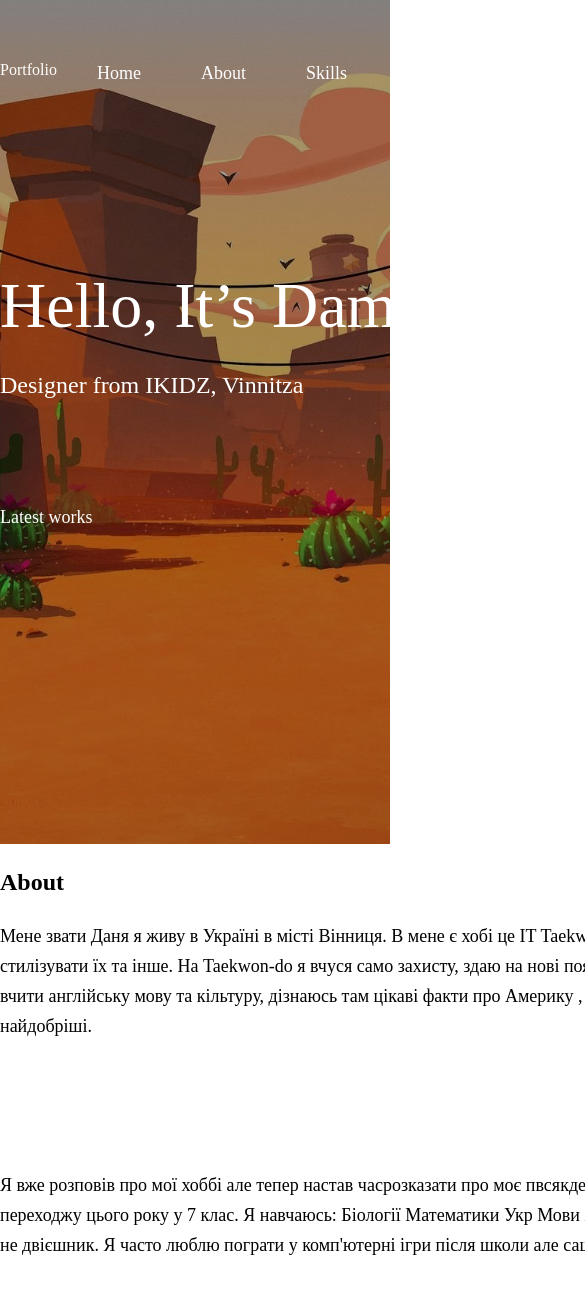
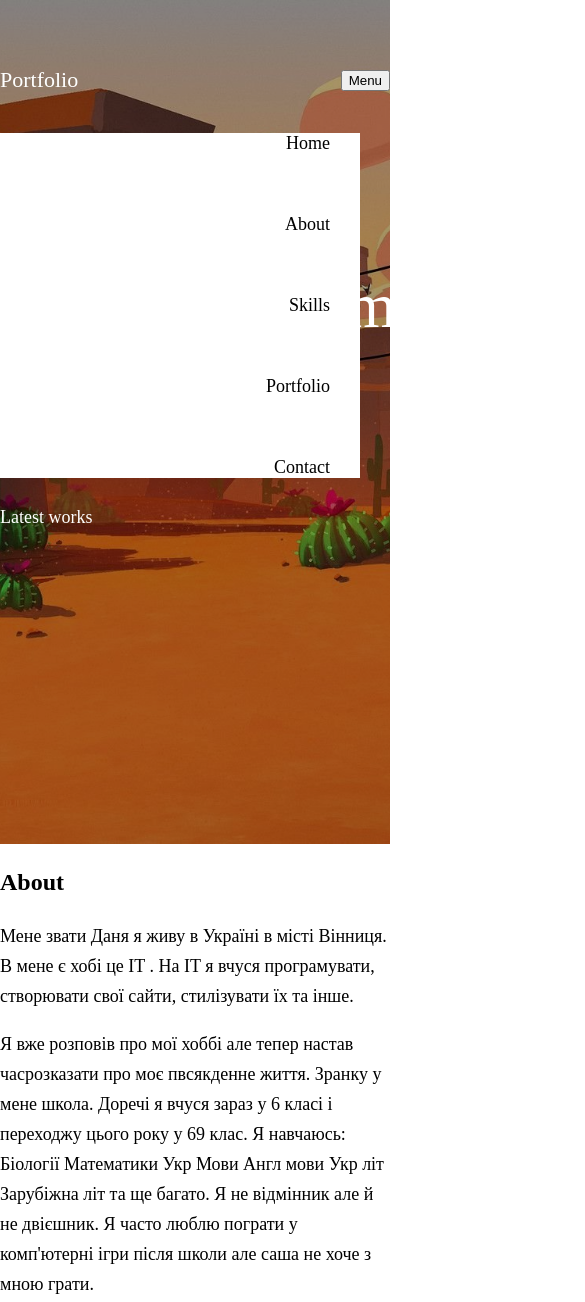
Before and after one commit to roo123fre/ikidz-portfolio, a plain HTML site: page index.html in a window 390 px wide. Shown: the top 1302 px of the page, 585 px wide, since content can reach past the window. Drawn offline with Linux system fonts and the light colour scheme.

Commit message:
added js file and menu button

```diff
--- a/index.html
+++ b/index.html
@@ -1,29 +1,42 @@
 <!DOCTYPE html>
 <html lang="en">
   <head>
-    <meta charset="UTF-8">
-    <meta http-equiv="X-UA-Compatible" content="IE=edge">
-    <meta name="viewport" content="width=device-width, initial-scale=1.0">
+    <meta charset="UTF-8" />
+    <meta http-equiv="X-UA-Compatible" content="IE=edge" />
+    <meta name="viewport" content="width=device-width, initial-scale=1.0" />
     <title>Document</title>
-    <link type="text/css" rel="stylesheet" href="/style.css">
+    <link type="text/css" rel="stylesheet" href="./style.css" />
   </head>
   <body>
     <header class="header countainer">
+      <nav class="header__nav">
+        <a class="header__nav-link" href="#">
           <p class="header_portfolio">Portfolio</p>
-        <nav>
-            <ul class="header_nav-list">
-                <li class="header_nav_item">Home</li>
-                <li class="header_nav_item">About</li>
-                <li class="header_nav_item">Skills</li>
-                <li class="header_nav_item">Portfolio</li>
-                <li class="header_nav_item">Contact</li>
+        </a>
+        <ul class="header__nav-list active">
+          <li class="header_nav_item">
+            <a class="header__nav-link" href="#"> Home</a>
+          </li>
+          <li class="header_nav_item">
+            <a class="header__nav-link" href="#"> About </a>
+          </li>
+          <li class="header_nav_item">
+            <a class="header__nav-link" href="#"> Skills </a>
+          </li>
+          <li class="header_nav_item">
+            <a class="header__nav-link" href="#"> Portfolio </a>
+          </li>
+          <li class="header_nav_item">
+            <a class="header__nav-link" href="#"> Contact </a>
+          </li>
         </ul>
+        <button class="menu" href="#">Menu</button>
       </nav>
     </header>
     <section class="hero">
       <div class="countainer">
         <h1 class="hero_title">Hello, It’s Damn Daniel</h1>
-        <p class="hero_subtitle">Designer from IKIDZ, Vinnitza</p>
+        <p class="hero_subtitle">End developer from IKIDZ, Vinnitza</p>
         <a class="hero_link" href="#">Latest works</a>
       </div>
     </section>
@@ -31,15 +44,21 @@
       <div class="countainer">
         <h3 class="title">About</h3>
         <p class="text__about">
-               Мене звати Даня я живу в Україні в місті Вінниця. В мене є хобі це IT Taekwon-do Flash. На IT я вчуся програмувати, створювати свої сайти, стилізувати їх та інше.
-               На Taekwon-do я вчуся само захисту, здаю на нові пояси, вивчаю нові удари та інше. На Flash я ходжу для того щоб вчити англійську мову та кільтуру, дізнаюсь там цікаві факти про Америку , Британію на інші країни а ще там усі завжди раді та вчителі найдобріші.
+          Мене звати Даня я живу в Україні в місті Вінниця. В мене є хобі це IT
+          . На IT я вчуся програмувати, створювати свої сайти, стилізувати їх та
+          інше.
         </p>
         <p class="text__about">
-                Я вже розповів про мої хоббі але тепер настав часрозказати про моє пвсякденне життя. Зранку у мене школа. Доречі я вчуся зараз у 6 класі і переходжу цього року у 7 клас.
-                Я навчаюсь: Біології Математики Укр Мови Англ мови Укр літ Зарубіжна літ та ще багато. Я не відмінник але й не двієшник. Я часто люблю пограти у комп'ютерні ігри після школи але саша не хоче з мною грати.
+          Я вже розповів про мої хоббі але тепер настав часрозказати про моє
+          пвсякденне життя. Зранку у мене школа. Доречі я вчуся зараз у 6 класі
+          і переходжу цього року у 69 клас. Я навчаюсь: Біології Математики Укр
+          Мови Англ мови Укр літ Зарубіжна літ та ще багато. Я не відмінник але
+          й не двієшник. Я часто люблю пограти у комп'ютерні ігри після школи
+          але саша не хоче з мною грати.
         </p>
       </div>
     </section>
+    <!--
     <section class="skills">
         <div class="countainer">
           <h3 class="title">Skills</h3>
@@ -126,6 +145,8 @@
               </ul>
             </div>
           </div>
-      </footer>
+      </footer> -->
   </body>
+  <script src="./index.js">
+  </script>
 </html>
--- /dev/null
+++ b/index.js
@@ -0,0 +1,8 @@
+const menu = document.querySelector('.menu')
+const menuItem = document.querySelector('.header__nav-list')
+
+
+
+menu.addEventListener('click',()=>{
+    menuItem.classList.toggle('active')
+})
--- a/style.css
+++ b/style.css
@@ -11,6 +11,70 @@ body {
   max-width: 1109px;
   margin: 0 auto;
 }
+.header {
+  display: flex;
+  justify-content: space-between;
+
+  position: fixed;
+  top: 45px;
+  left: 50%;
+  transform: translateX(-50%);
+  z-index: 2;
+}
+
+.header_portfolio {
+  color: #ffff;
+  font-size: 22px;
+}
+.header__nav {
+  position: relative;
+  display: flex;
+  justify-content: space-between;
+  align-items: center;
+  width: 100%;
+}
+.header__nav-list {
+  list-style: none;
+  display: flex;
+  gap: 60px;
+  font-size: 18px;
+}
+.header__nav-link {
+  font-size: 18px;
+  color: #ffffff;
+}
+
+.menu {
+  display: none;
+}
+@media screen and (max-width: 992px) {
+  .header__nav-list {
+    display: none;
+    position: absolute;
+    flex-direction: column;
+    top: 70px;
+    right: 30px;
+    background-color: #fff;
+    width: 100%;
+    align-items: flex-end;
+    padding: 0 30px;
+  }
+  .header__nav-link {
+    color: black;
+    text-decoration: none;
+  }
+  .menu {
+    display: block;
+  }
+  .active {
+    display: flex;
+  }
+}
+
+/******************************/
+/*********hero section*********/
+/******************************/
+
 .hero {
   /*секція заголовка*/
   background-image: url(./images/Background.jpg);
@@ -23,50 +87,19 @@ body {
   position: relative;
   z-index: 1;
 }
-  .hero::before{
-    content: '';
+.hero::before {
+  content: "";
   position: absolute;
   width: 100%;
   height: 100%;
-    top:0;
-    right:0 ;
+  top: 0;
+  right: 0;
   bottom: 0;
   left: 0;
   background-color: rgba(0, 0, 0, 0.344);
   z-index: -1;
 }
-  .header {
-    /*заголовок 2*/
-    display: flex;
-    /* тепер є осі х та у*/
-    justify-content: space-between;
-    color: #ffffff;
-    /*колір*/
-    position: fixed;
-    top: 45px;
-    margin: 0 auto;
-    left: 50%;
-    transform: translateX(-50%);
-    z-index: 2;
-    /*розворот х*/
-  }
-  .header_nav-list {
-    /*список*/
-    list-style: none;
-    display: flex;
-    font-size: 18px;
-    /*розмір шрифта*/
-    gap:60px;
 
-  }
-  .header_portfolio {
-    /*заголовок портфоліо*/
-    height: 29px;
-    width: 116px;
-    left: 165px;
-    top: 93px;
-    border-radius: 0px;
-  }
 .hero_title {
   /*назва героя*/
   height: 78px;
@@ -115,10 +148,10 @@ body {
   line-height: 22px;
   letter-spacing: 0em;
   text-align: left;
-    color:#fff;
+  color: #fff;
   text-decoration: none;
 }
-  .title{
+.title {
   /*назва*/
   height: 29px;
   left: 165px;
@@ -132,31 +165,25 @@ body {
   letter-spacing: 0em;
   text-align: left;
 }
-.text__about{
+.text__about {
   /*текст про...*/
-    height: 231px;
-    width: 1107px;
-    left: 166px;
-    top: 966px;
-    border-radius:0px;
-    font-family: Libre Franklin;
+  font-family: "Libre Franklin";
   font-size: 18px;
   font-style: normal;
   font-weight: 400;
   line-height: 30px;
   letter-spacing: 0em;
-    text-align: justified;
 }
 .skills {
   background-color: #fffaf2;
   padding-bottom: 145px;
 }
-.skills-summary{
+.skills-summary {
   display: flex;
   justify-content: space-between;
   align-items: center;
 }
-.skills-title{
+.skills-title {
   font-size: 18px;
   line-height: 25px;
   font-weight: 600;
@@ -168,7 +195,7 @@ body {
   display: flex;
   justify-content: flex-end;
   flex-grow: 4;
-  height:24px;
+  height: 24px;
 }
 .loaded {
   background: #c66c49;
@@ -192,7 +219,7 @@ body {
   display: flex;
   justify-content: flex-end;
   flex-grow: 4;
-  height:24px;
+  height: 24px;
   width: 446px;
 }
 .loaded-content {
@@ -219,16 +246,16 @@ body {
   display: flex;
   justify-content: flex-end;
   flex-grow: 4;
-    height:24px;
+  height: 24px;
   width: 446px;
 }
 .loaded-disign {
   background: #c66c49;
-    width:65%;
+  width: 65%;
 }
 .unloaded-disign {
   background: #f5d6ab;
-    width:35%;
+  width: 35%;
 }
 .skills-summary {
   display: flex;
@@ -240,16 +267,16 @@ body {
   line-height: 25px;
   font-weight: 600;
   margin: 0;
-    flex-grow:1;
+  flex-grow: 1;
 }
-.portfolio-pictures{
-  background-image:url(/images/RIVER.jpg);
+.portfolio-pictures {
+  background-image: url(/images/RIVER.jpg);
   width: 233px;
   height: 350px;
   background-repeat: no-repeat;
   background-position: center;
 }
-.portfolio-text-title{
+.portfolio-text-title {
   font-family: Libre Franklin;
   font-size: 18px;
   font-style: normal;
@@ -259,7 +286,7 @@ body {
   text-align: left;
   color: #333;
 }
-.portfolio-description{
+.portfolio-description {
   font-family: Libre Franklin;
   font-size: 18px;
   font-style: normal;
@@ -269,25 +296,25 @@ letter-spacing: 0em;
   text-align: justified;
   width: 350px;
 }
-.portfolio-content{
+.portfolio-content {
   display: flex;
   justify-content: space-between;
   align-items: center;
 }
-.portfolio{
+.portfolio {
   padding-bottom: 145px;
 }
-.footer-list{
+.footer-list {
   list-style: none;
 }
-.footer-text{
+.footer-text {
   display: flex;
   justify-content: space-between;
 }
-.footer-list-item{
-  font-size:18px;
-  margin-bottom:5px;
+.footer-list-item {
+  font-size: 18px;
+  margin-bottom: 5px;
 }
-footer{
-  background: #FFFAF2;
+footer {
+  background: #fffaf2;
 }
```
Lines whose indentation alone changed are shown as unchanged.
